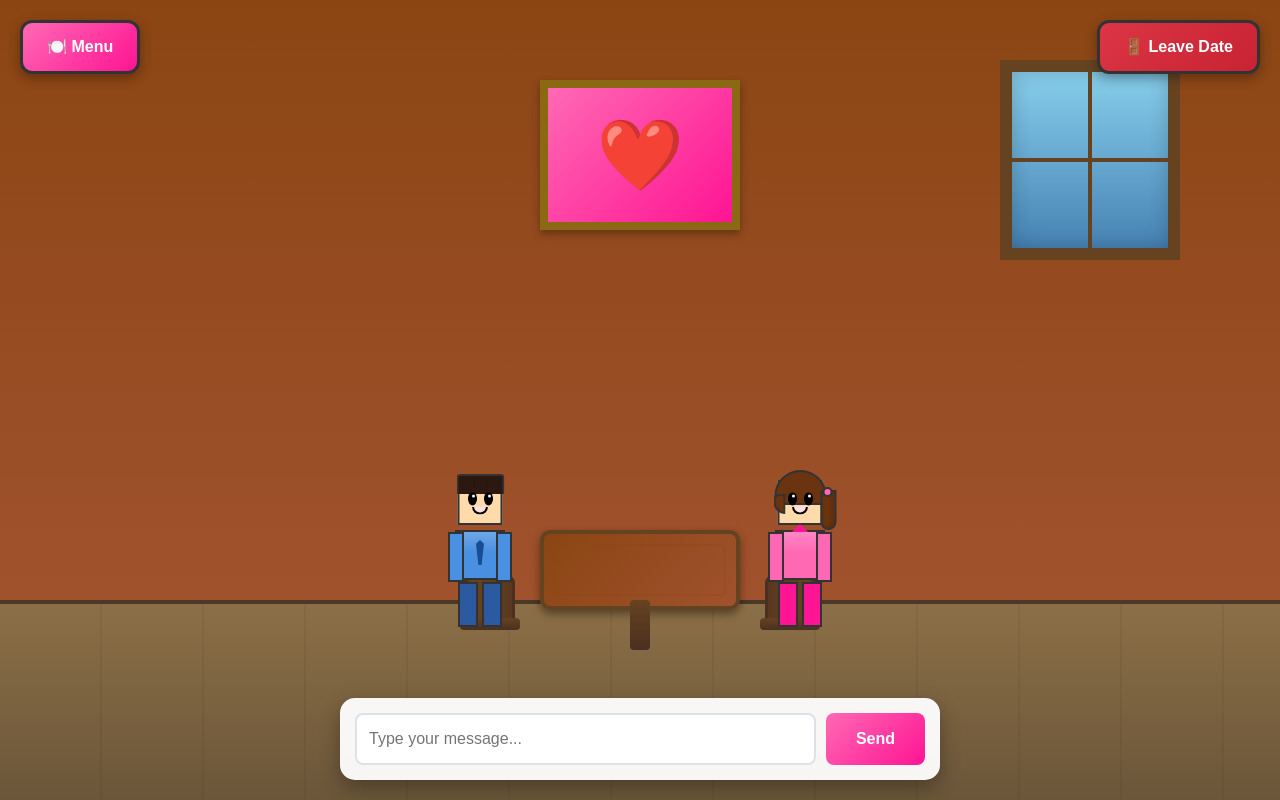
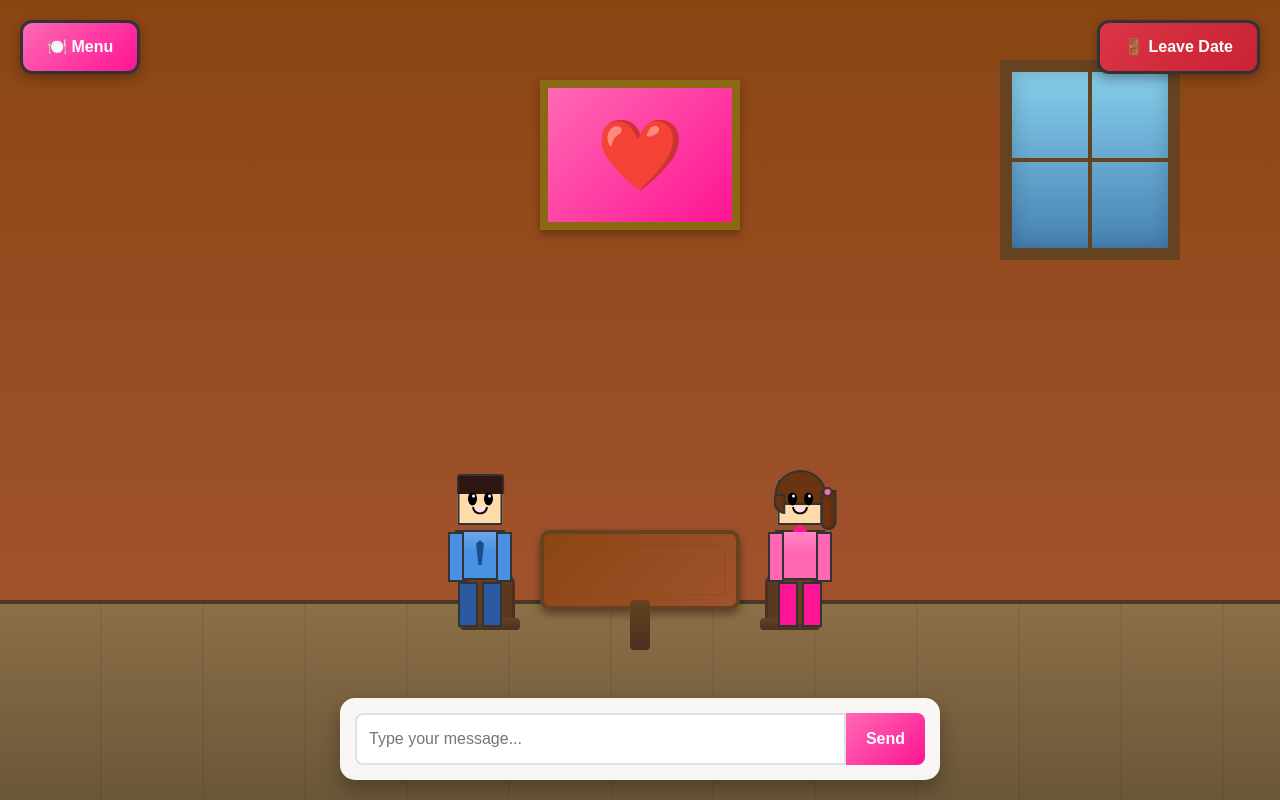
Before and after one commit to alecxander567/Simple-Dating-App-XD, a website: page public/chatroom.html in a window 1280 px wide. Drawn offline with nearby package versions, Linux system fonts and the light colour scheme; no server answers.

Commit message:
Button fixed

```diff
--- a/public/chat-room.css
+++ b/public/chat-room.css
@@ -556,18 +556,18 @@ body {
 
 .chat-input-group {
   display: flex;
-  gap: 10px;
   background: rgba(255, 255, 255, 0.95);
   padding: 15px;
   border-radius: 15px;
   box-shadow: 0 8px 20px rgba(0, 0, 0, 0.3);
+  gap: 0;
 }
 
 .chat-input {
   flex: 1;
   padding: 12px;
   border: 2px solid #dee2e6;
-  border-radius: 8px;
+  border-radius: 8px 0 0 8px;
   font-size: 1rem;
 }
 
@@ -577,11 +577,11 @@ body {
 }
 
 .btn-send {
-  padding: 12px 30px;
+  padding: 12px 20px;
   background: linear-gradient(135deg, #ff69b4, #ff1493);
   color: white;
   border: none;
-  border-radius: 8px;
+  border-radius: 0 8px 8px 0;
   font-weight: bold;
   cursor: pointer;
   transition: all 0.3s ease;
```
